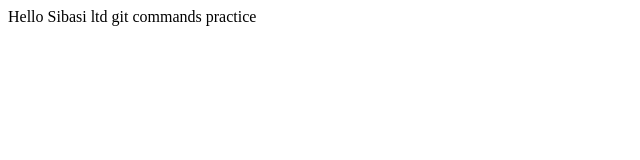
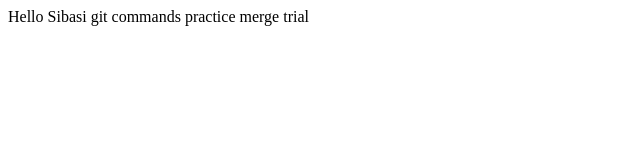
Before and after one commit to Consolata-max/Task-1-, a plain HTML site: page about us.html in a window 1280 px wide. Shown: the full height of the page, 0-640 px from the left. Drawn offline with Linux system fonts and the light colour scheme.

Commit message:
merge trial

```diff
--- a/about us.html
+++ b/about us.html
@@ -5,7 +5,8 @@
 </title>
 </head>
 <body>
-Hello Sibasi ltd
+Hello Sibasi
 git commands  practice
+merge trial
 </body>
 </html>
```
